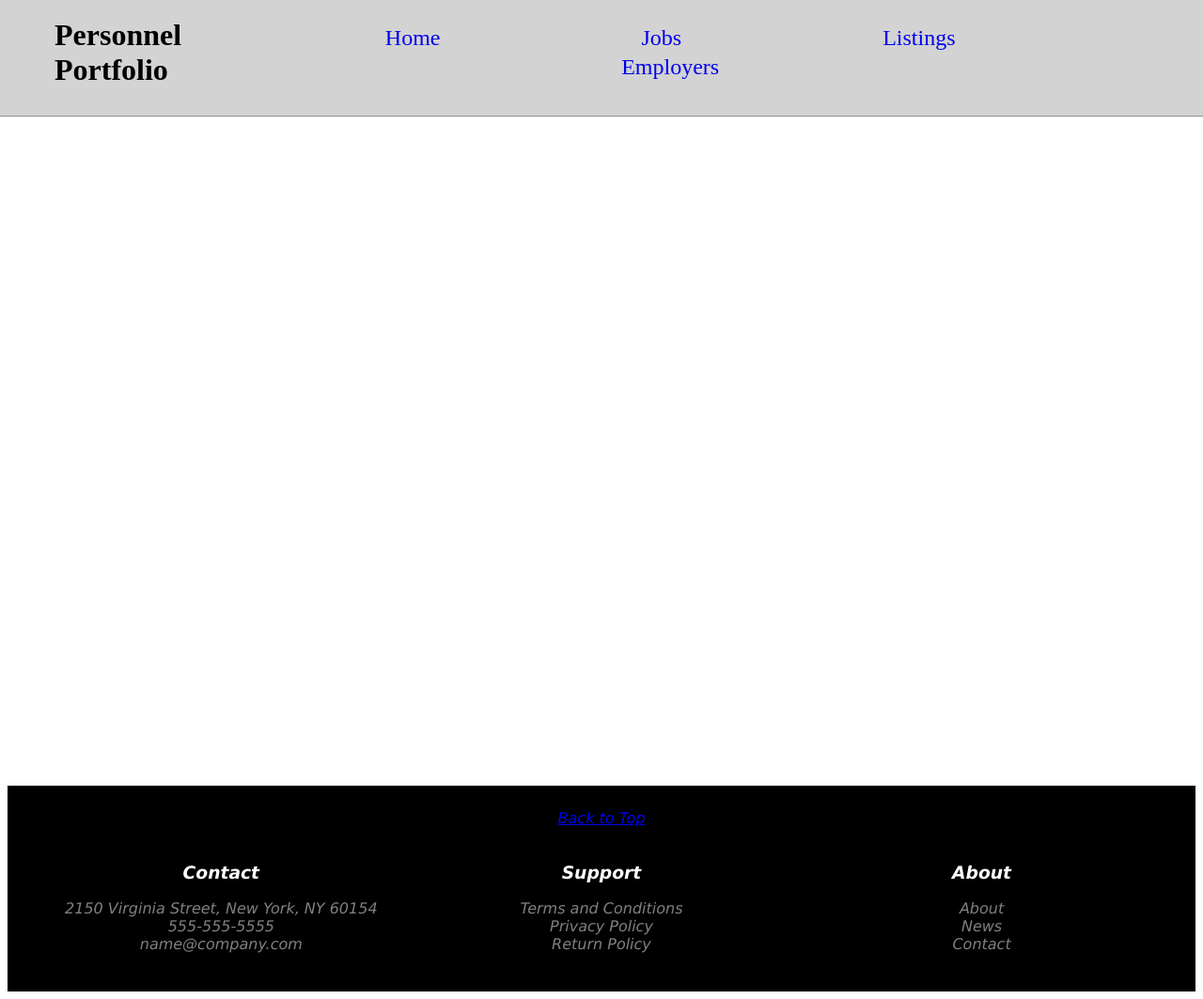
After one commit to veldyn/personnelPortfolio, a PHP site: page /footer_template.html in a window 1280 px wide. The commit adds this page. Shown: the whole page at 94% size. Run offline with PHP 8.4, Linux system fonts and the light colour scheme.

Commit message:
footer template

```diff
--- /dev/null
+++ b/footer_template.html
@@ -0,0 +1,57 @@
+<!DOCTYPE html>
+<html>
+
+<head>
+    <meta charset="utf-8">
+    <title>Footer template</title>
+    <link rel="stylesheet" href="style.css">
+</head>
+
+<body>
+    <header>
+        <div class="header">
+            <div class="headerLogo">
+                <h1 style="text-align: left;" width="30%">Personnel Portfolio</h1>
+            </div>
+            <ul class="navMenu">
+                <div class="navMenuItem">
+                    <li><a href="hometest.html">Home</a></li>
+                    <li><a href="job.html">Jobs</a></li>
+                    <li><a href="listings.html">Listings</a></li>
+                    <li><a href="employers.asp">Employers</a></li>
+                </div>
+            </ul>
+            <hr width="100%">
+        </div>
+    </header>
+
+    <main>
+        <br>
+        <br><br><br><br><br><br><br><br><br><br><br><br><br><br><br><br><br><br><br><br><br><br><br><br><br><br><br><br><br><br><br><br><br><br><br><br><br><br>
+    </main>
+
+    <footer>
+        <!-- Address tag centered and button which brings you back to top of page -->
+        <address id="Footer">
+            <a id="button" href="hometest.html">Back to Top</a><br><br>
+            <div class="rowFooter">
+                <div class="columnFooter">
+                    <!--contact, support, and about sample information provided in footer-->
+                    <h3>Contact</h3>
+                    <p style=color:gray;>2150 Virginia Street, New York, NY 60154<br> 555-555-5555<br> name@company.com
+                    </p>
+                </div>
+                <div class="columnFooter">
+                    <h3>Support</h3>
+                    <p style=color:gray;>Terms and Conditions <br> Privacy Policy <br> Return Policy</p>
+                </div>
+                <div class="columnFooter">
+                    <h3>About</h3>
+                    <p style=color:gray;>About <br> News <br> Contact</p>
+                </div>
+            </div>
+        </address>
+    </footer>
+</body>
+
+</html>
--- a/style.css
+++ b/style.css
@@ -449,3 +449,40 @@ img.profile_page_resume_image {
 
 
 /* End of the style for the profile_page.html */
+
+
+/* Footer template */
+
+address {
+    font-family: Verdana;
+    color: white;
+    text-align: center;
+    padding: 25px;
+    border-top: 1px solid white;
+    background-color: black;
+}
+
+button,
+select {
+    font-size: 16px;
+    font-family: Karla, sans-serif;
+    font-style: normal;
+    font-weight: 400;
+    color: #666;
+    line-height: 1.375;
+}
+
+.rowFooter:after {
+    content: "";
+    display: table;
+    clear: both;
+}
+
+.columnFooter {
+    float: left;
+    width: 33.33%;
+    align-content: center;
+}
+
+
+/* End of the style for the footer section */
```
